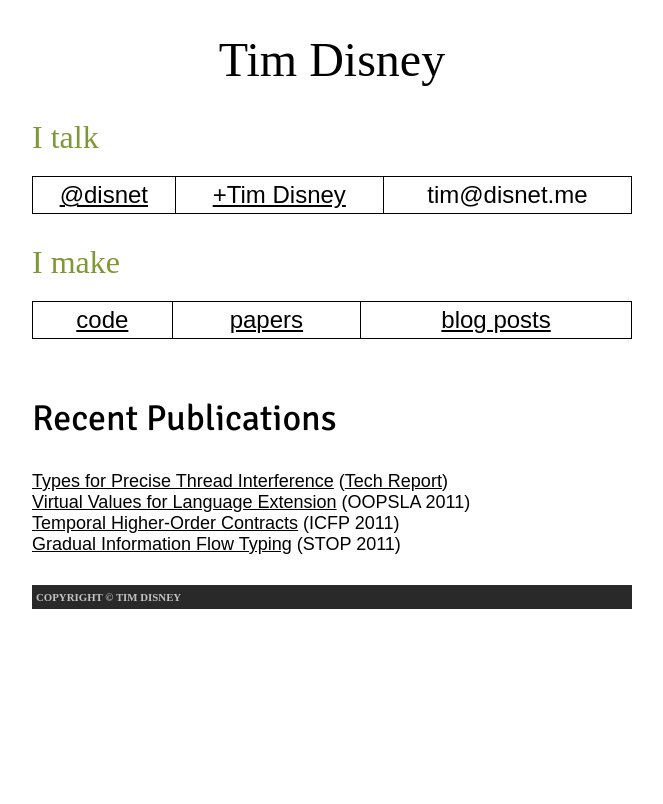
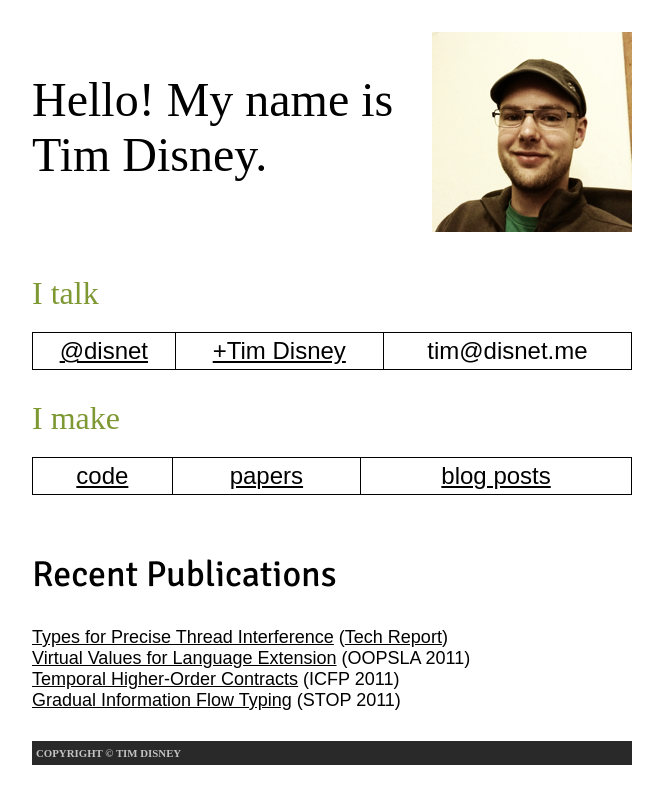
Before and after one commit to disnet/disnet.github.com, a Jekyll site: the page index.html, which Jekyll copies as it is, in a window 1280 px wide. Shown: the top 804 px of the page, without its empty margins (308-971 px from the left). Built offline with Jekyll 4.4.1, drawn with Linux system fonts in a browser that asks for light colours; some web fonts are replaced; comment, search, counter and statistics services are not loaded.

Commit message:
adding profile pic

```diff
--- a/index.html
+++ b/index.html
@@ -40,9 +40,17 @@
 <body>
   <div class="main">
 
-      <h1 style="width: 100%; text-align:center;">
-        Tim Disney
+      <h1 style="width: 100%; text-align:left; ">
+        <div style="float: right;">
+          <img src="/images/profile.png" alt="Tim Disney" />
+        </div>
+        <div style="padding-top: 40px">
+          Hello! My name is Tim Disney.
+        </div>
+
+        <div style="clear:both"></div>
       </h1>
+
 
       <!--
       <div style="padding-top: 8px; font-size: large; width: 600px;">I study
```
Also changed, not shown: images/profile.png (added).
